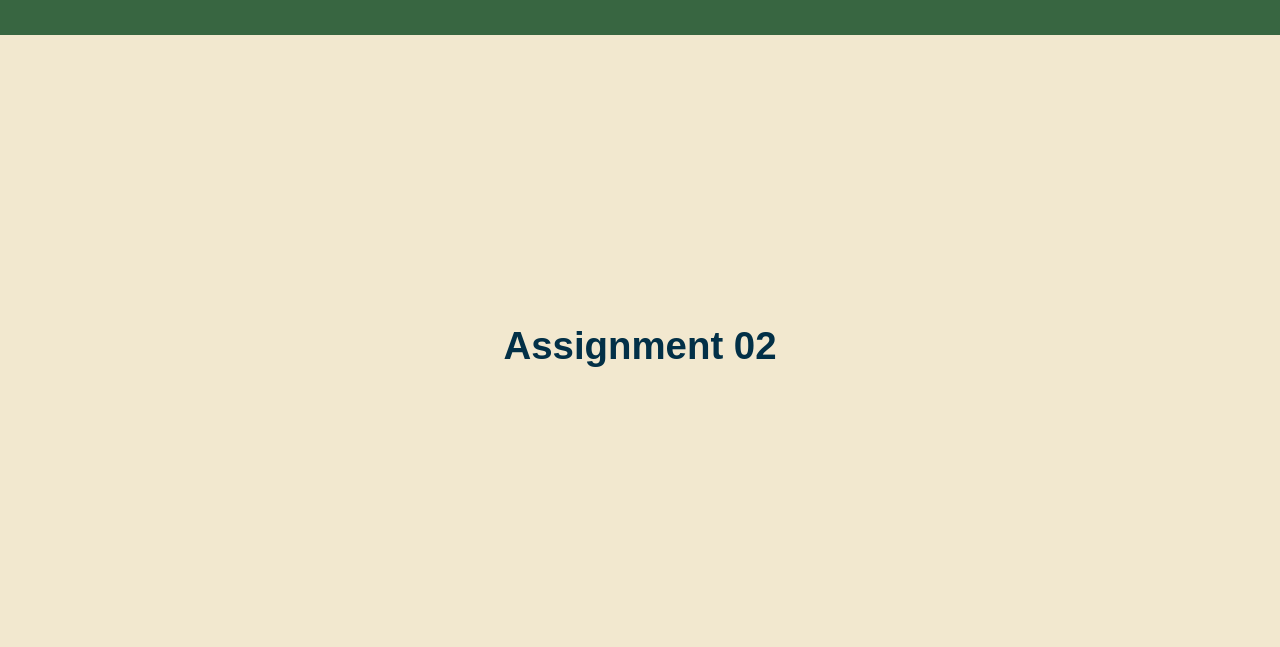
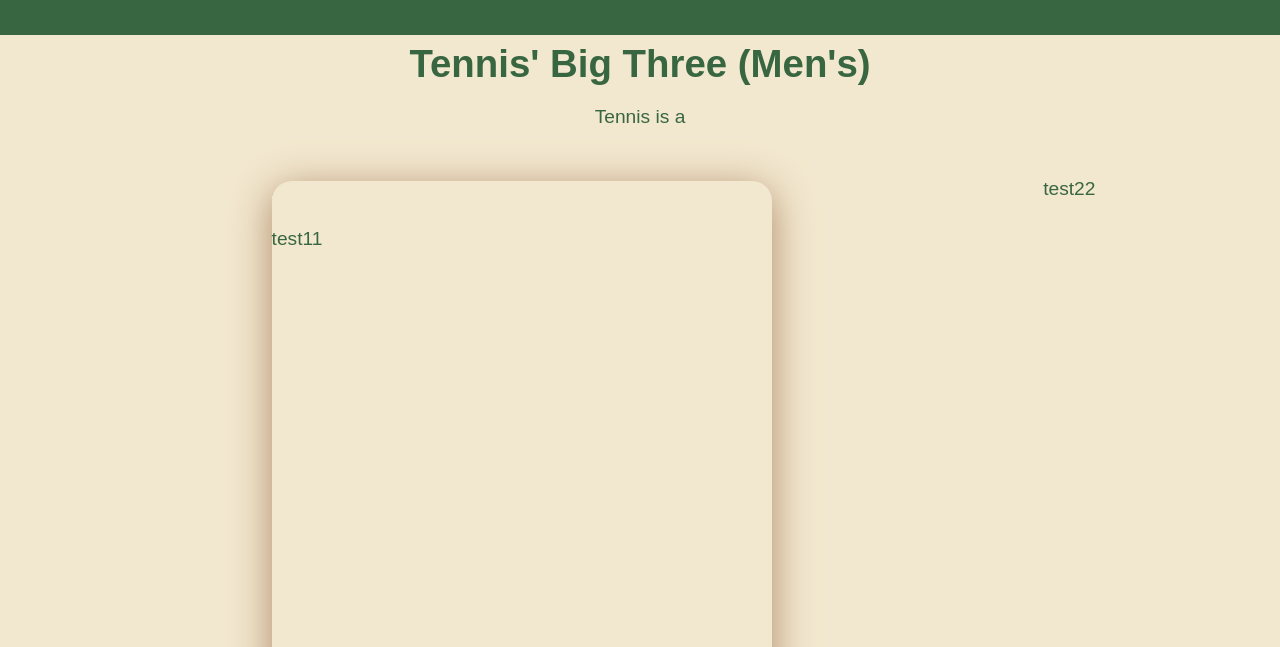
Before and after one commit to irm1005-itec1005-fall-2023/assignment-02-AnjuMendoza, a plain HTML site: page index.html in a window 1280 px wide. Shown: the part 85-732 px from the top of the page. Drawn offline with Linux system fonts and the light colour scheme.

Commit message:
testing layout

```diff
--- a/index.html
+++ b/index.html
@@ -41,7 +41,65 @@
 
   -->
   <main>
-    <h1>Assignment 02</h1>
+    <section>
+      <h1>Tennis' Big Three (Men's)</h1>
+      <p class="intro-text">Tennis is a </p>
+    </section>
+
+    <section>
+
+      <!--insert header here-->
+
+
+      <div class="tennis-three">
+
+        <!--rafael nadal card-->
+        <div class="rafael">
+          <div class="rafael-content">
+
+            <h2>testing1</h2>
+            <p>test11</p>
+
+
+          </div>
+        </div>
+
+        <!--roger federer card-->
+        <div class="federer">
+
+          <div class="federer-content">
+
+
+            <h2>testing2</h2>
+            <p>test22</p>
+          </div>
+        </div>
+
+        <!--novak djokovic card-->
+        <div class="djokovic">
+          <div class="djokovic-content">
+
+
+
+
+            <h2>testing33</h2>
+
+          </div>
+
+        </div>
+
+
+
+
+
+
+
+
+      </div>
+    </section>
+
+
+
 
   </main>
 
--- a/style.css
+++ b/style.css
@@ -17,6 +17,8 @@
 
 }
 
+/*layout for header
+*/
 header {
   padding: 2rem 1rem;
   display: flex;
@@ -62,8 +64,86 @@
   font-weight: 1000;
 }
 
+/*Layout main flexbox
+*/
+
+main .tennis-three {
+  display: flex;
+
+}
+
+/*layout for rafael card
+*/
+.rafael {
+  padding: 0;
+  width: 500px;
+  max-width: 80%;
+  margin: 0 auto;
+  margin-top: 50px;
+  margin-bottom: 50px;
+  background-color: #F2E8CF;
+  color: #386641;
+  border-radius: 20px;
+  box-shadow: #b08968 0px 8px 40px;
+}
+
+.rafael-content {
+  height: 750px;
+  display: flex;
+  flex-direction: column;
+  justify-content: start;
+}
+
+/*layout for roger card
+*/
 
 
+
+/*
+.federer {
+  padding: 0;
+  width: 500px;
+  max-width: 80%;
+  margin: 0 auto;
+  margin-top: 50px;
+  margin-bottom: 50px;
+  background-color: #ede0d4;
+  color: #7f5539;
+  border-radius: 20px;
+  box-shadow: #b08968 0px 8px 40px;
+}
+
+.federer-content {
+  height: 750px;
+  display: flex;
+  flex-direction: column;
+  justify-content: start;
+}
+
+/*layout for novak card
+*/
+/*
+.djokovic {
+  padding: 0;
+  width: 500px;
+  max-width: 80%;
+  margin: 0 auto;
+  margin-top: 50px;
+  margin-bottom: 50px;
+  background-color: #ede0d4;
+  color: #7f5539;
+  border-radius: 20px;
+  box-shadow: #b08968 0px 8px 40px;
+}
+
+.djokovic-content {
+  height: 750px;
+  display: flex;
+  flex-direction: column;
+  justify-content: start;
+}
+
+*/
 
 
 
@@ -71,18 +151,30 @@
   font-size: 2rem;
   font-weight: bold;
   text-align: center;
-  color: #023047;
+  color: #386641;
+}
+
+.intro-text {
+  margin-top: 10px;
+  text-align: center;
 }
 
 
+
+
+
+
+
+/*layout for footer
+*/
 
 footer {
   padding: 0.6rem 1rem;
   display: flex;
   justify-content: space-between;
   align-items: center;
-  background-color: #6A994E; /* Keep the current background color */
-  color: #f1faee; /* Keep the current text color */
+  background-color: #6A994E;
+  color: #f1faee;
 }
 
 footer .footer--nav ul {
@@ -99,7 +191,7 @@
 }
 
 footer .footer--nav ul li a {
-  font-size: 0.8rem; /* Reduce the font size */
+  font-size: 0.8rem;
   text-decoration: none;
   font-weight: 900;
   color: #F2E8CF;
```
Also changed, not shown: background.jpg (added).
